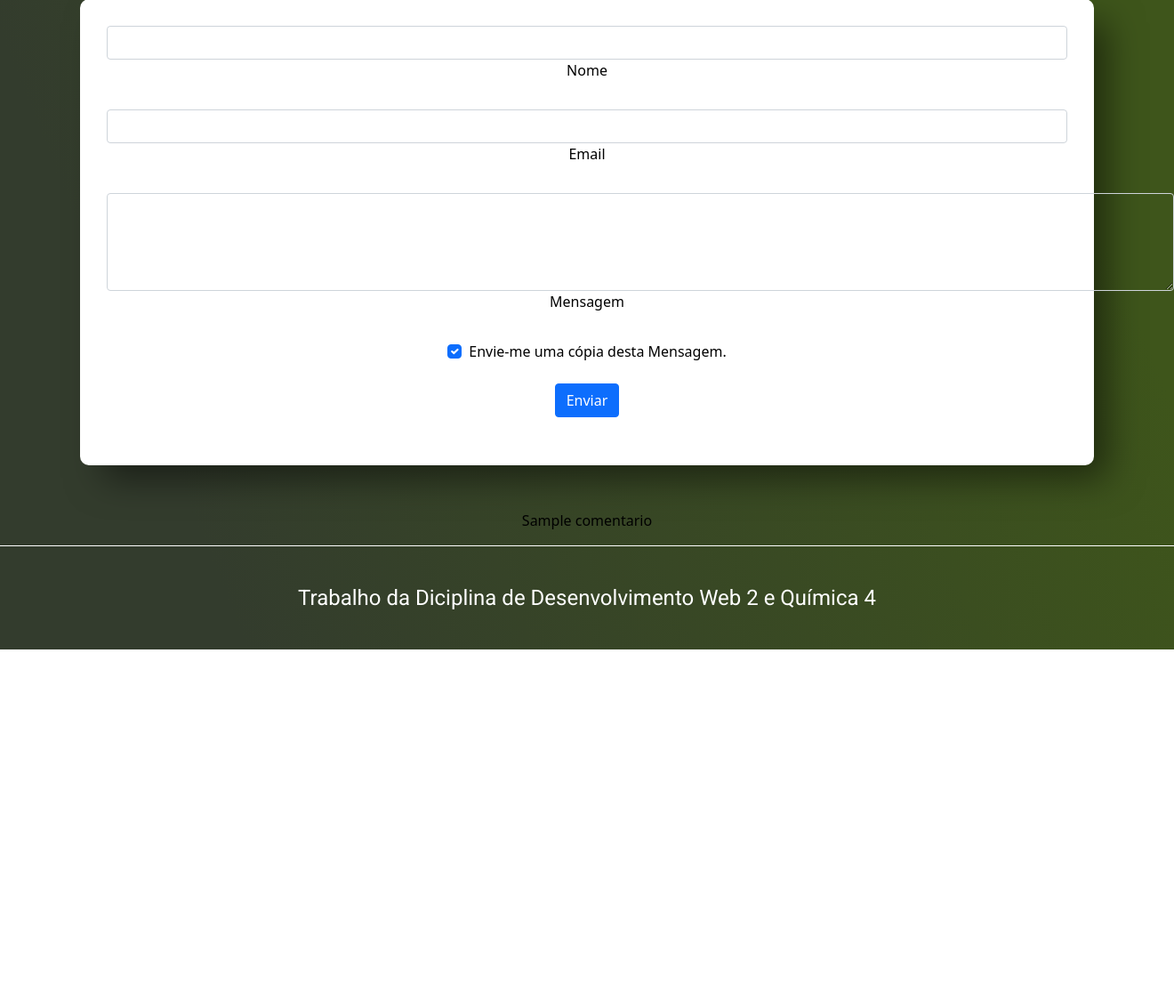
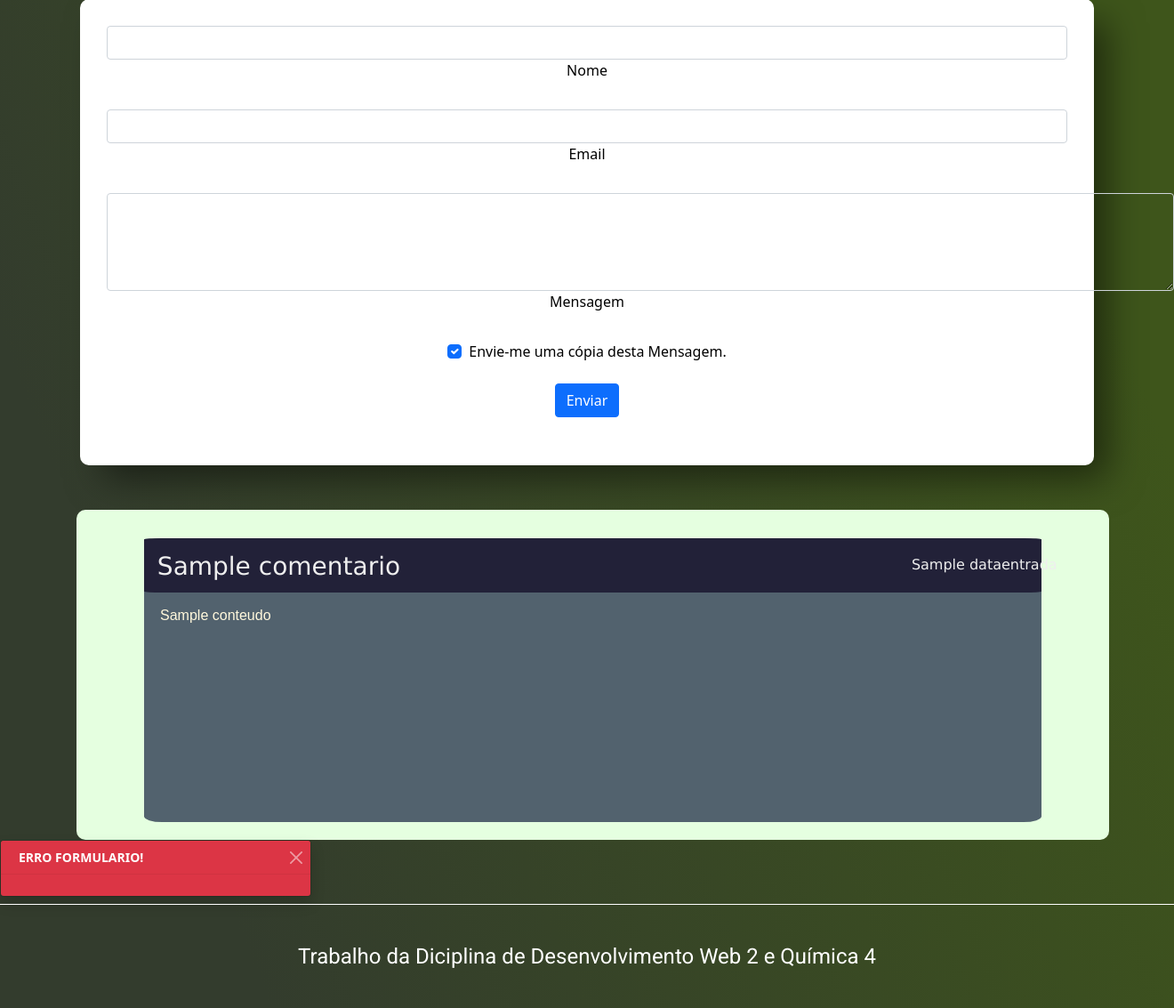
Before and after one commit to FelipeFerrazDM/Agrotoxicos, a Node server app: template src/app/views/contato.ejs in a window 1320 px wide. Shown: the part 141-1274 px from the top of the page at 89% size. Before the commit the page ends 871 px from the top, so only its background shows below. Run offline with Node 20, Linux system fonts and the light colour scheme; the template is opened without the code that fills it: most values are stand-ins (such as "Sample title", 1, 10 or a date in 2020); some libraries are stand-ins or nearby versions.

Commit message:
comentario implement

```diff
--- a/src/app/controller/ContatoController.ts
+++ b/src/app/controller/ContatoController.ts
@@ -5,10 +5,12 @@ class ContatoController {
 
     public async contato(req: Request, res: Response) {
 
-        await pool.query(`SELECT nome, to_char("data_pub", 'DD/MM/YYYY') as "dataEntrada", conteudo FROM comentario ORDER BY ID ASC`)
+        await pool.query(`SELECT nome, to_char(data_pub, 'DD/MM/YYYY') as dataEntrada, conteudo FROM comentario ORDER BY ID ASC`)
             .then((array) => {
 
                 let comentarios = array.rows
+
+                console.log(comentarios);
 
                 return res.render("contato", { comentarios });
 
--- a/src/app/public/css/formulario.css
+++ b/src/app/public/css/formulario.css
@@ -8,3 +8,70 @@
     border-radius: 10px;
     box-shadow: 20px 20px 40px -6px rgba(0, 0, 0, 0.5);
 }
+
+.sessao-comentarios {
+
+    background-color: rgb(229, 255, 224);
+    width: 88%;
+    margin-left: 6.5%;
+    border-radius: 10px;
+    padding: 20px;
+
+}
+
+.comentario {
+
+    margin-top: 1%;
+    margin-left: 5%;
+    min-width: 30%;
+    width: auto;
+    max-width: 90%;
+    background-color: rgb(82, 98, 110);
+    border-radius: 2%;
+
+}
+
+.comentario-titulo {
+
+    border-radius: 2%;
+    font-family: 'Lucida Sans', 'Lucida Sans Regular', 'Lucida Grande', 'Lucida Sans Unicode', Geneva, Verdana, sans-serif;
+    display: flex;
+    font-size: medium;
+    background-color: rgb(34, 33, 56);
+    padding: 5px;
+    color: rgb(238, 238, 238);
+
+}
+
+.comentario-titulo h3{
+
+    margin-left: 1%;
+    margin-top: 1%;
+
+}
+
+.comentario-titulo span{
+
+    position: absolute;
+    margin-inline-start: 65%;
+    margin-top: 1%;
+
+}
+
+.comentario-texto{
+
+    font-family: sans-serif;
+    min-height: 30%;
+    min-width: 30%;
+    max-width: 90%;
+    margin-left: 0%;
+    color: cornsilk;
+
+}
+
+.comentario-texto p{
+
+    margin-left: 2%;
+    margin-top: 2%;
+
+}
--- a/src/app/views/contato.ejs
+++ b/src/app/views/contato.ejs
@@ -26,10 +26,31 @@
     </div>
 </form>
 
-<% comentarios.forEach(comentario=> { %>
-
-    <p>
-        <%= comentario.nome %>
-    </p>
+<section class="sessao-comentarios">
+    <% comentarios.forEach(comentario => { %>
+        <div class="comentario">
+            <div class="comentario-titulo">
+                <h3><%= comentario.nome %></h3>
+                <span><%= comentario.dataentrada %></span>
+            </div>
+            <div class="comentario-texto">
+                <p class="lh-1 text-break text-start">
+                    <%= comentario.conteudo %>
+                </p>
+            </div>
+        </div>
 
     <% }) %>
+</section>
+
+<div class="col-xl-5 col-lg-6 mb-2">
+    <div class="toast show fade text-white bg-danger" role="alert" aria-live="assertive" aria-atomic="true" data-mdb-color="danger" data-mdb-autohide="false">
+      <div class="toast-header text-white bg-danger">
+        <i class="fas fa-exclamation-circle fa-lg me-2"></i>
+        <strong class="me-auto">ERRO FORMULARIO!</strong>
+        <small id="titulo-erro"></small>
+        <button type="button" class="btn-close btn-close-white" data-mdb-dismiss="toast" aria-label="Close"></button>
+      </div>
+      <div class="toast-body" id="erro-mensagem"></div>
+    </div>
+  </div>
```
